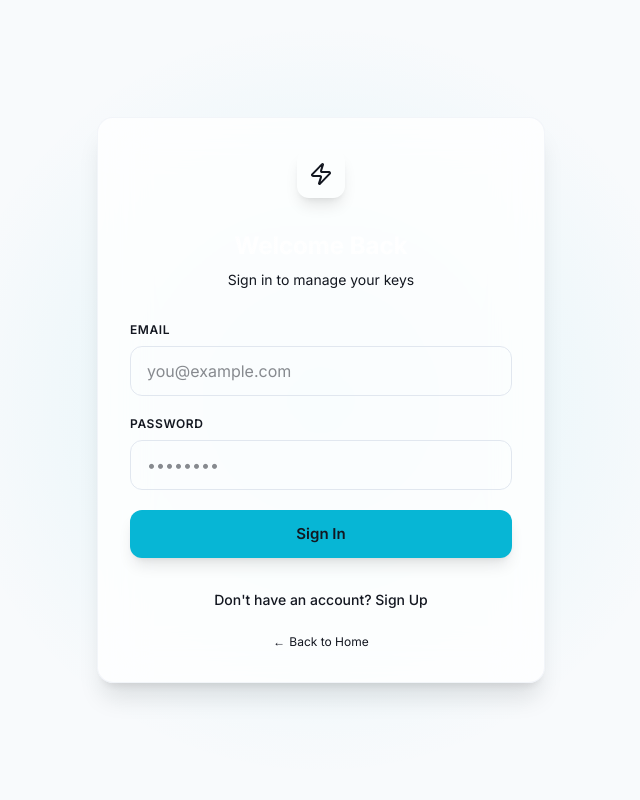
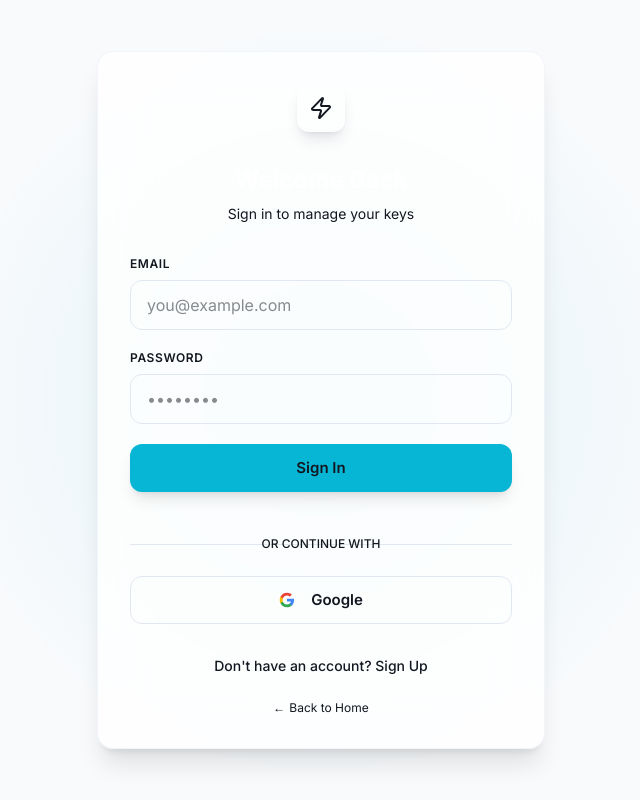
Before and after one commit to Chiragadve/Ultimate-context-API, a Next.js app: page /login in a window 1280 px wide. Shown: the whole page, without its empty margins (319-959 px from the left). Built offline with nearby package versions, Linux system fonts and the light colour scheme; no server answers.

Commit message:
Enforce strict API key validation and update Google Auth UI

```diff
--- a/app/login/page.tsx
+++ b/app/login/page.tsx
@@ -139,6 +139,63 @@
                     >
                         {loading ? (isSignUp ? 'Creating Account...' : 'Signing in...') : (isSignUp ? 'Create Account' : 'Sign In')}
                     </Button>
+
+                    {!isSignUp && (
+                        <>
+                            <div className="relative my-6">
+                                <div className="absolute inset-0 flex items-center">
+                                    <span className="w-full border-t border-border" />
+                                </div>
+                                <div className="relative flex justify-center text-xs uppercase">
+                                    <span className="bg-background px-2 text-muted-foreground font-medium">
+                                        Or continue with
+                                    </span>
+                                </div>
+                            </div>
+
+                            <Button
+                                type="button"
+                                variant="outline"
+                                onClick={async () => {
+                                    setLoading(true);
+                                    try {
+                                        const { error } = await supabaseClient.auth.signInWithOAuth({
+                                            provider: 'google',
+                                            options: {
+                                                redirectTo: `${window.location.origin}/dashboard`
+                                            }
+                                        });
+                                        if (error) throw error;
+                                    } catch (err: any) {
+                                        setError(err.message || 'Google Sign-In failed');
+                                        setLoading(false);
+                                    }
+                                }}
+                                disabled={loading}
+                                className="w-full h-12 rounded-xl text-[15px] font-semibold border-border bg-card hover:bg-muted/50 transition-all hover:scale-[1.02] active:scale-[0.98]"
+                            >
+                                <svg className="mr-2 h-5 w-5" viewBox="0 0 24 24">
+                                    <path
+                                        d="M22.56 12.25c0-.78-.07-1.53-.2-2.25H12v4.26h5.92c-.26 1.37-1.04 2.53-2.21 3.31v2.77h3.57c2.08-1.92 3.28-4.74 3.28-8.09z"
+                                        fill="#4285F4"
+                                    />
+                                    <path
+                                        d="M12 23c2.97 0 5.46-.98 7.28-2.66l-3.57-2.77c-.98.66-2.23 1.06-3.71 1.06-2.86 0-5.29-1.93-6.16-4.53H2.18v2.84C3.99 20.53 7.7 23 12 23z"
+                                        fill="#34A853"
+                                    />
+                                    <path
+                                        d="M5.84 14.09c-.22-.66-.35-1.36-.35-2.09s.13-1.43.35-2.09V7.07H2.18C1.43 8.55 1 10.22 1 12s.43 3.45 1.18 4.93l2.85-2.22.81-.62z"
+                                        fill="#FBBC05"
+                                    />
+                                    <path
+                                        d="M12 5.38c1.62 0 3.06.56 4.21 1.64l3.15-3.15C17.45 2.09 14.97 1 12 1 7.7 1 3.99 3.47 2.18 7.07l3.66 2.84c.87-2.6 3.3-4.53 6.16-4.53z"
+                                        fill="#EA4335"
+                                    />
+                                </svg>
+                                Google
+                            </Button>
+                        </>
+                    )}
                 </form>
 
                 <div className="mt-8 text-center text-sm">
```
Also changed, not shown: 1 other file (tests, documents, lock files or other folders).
